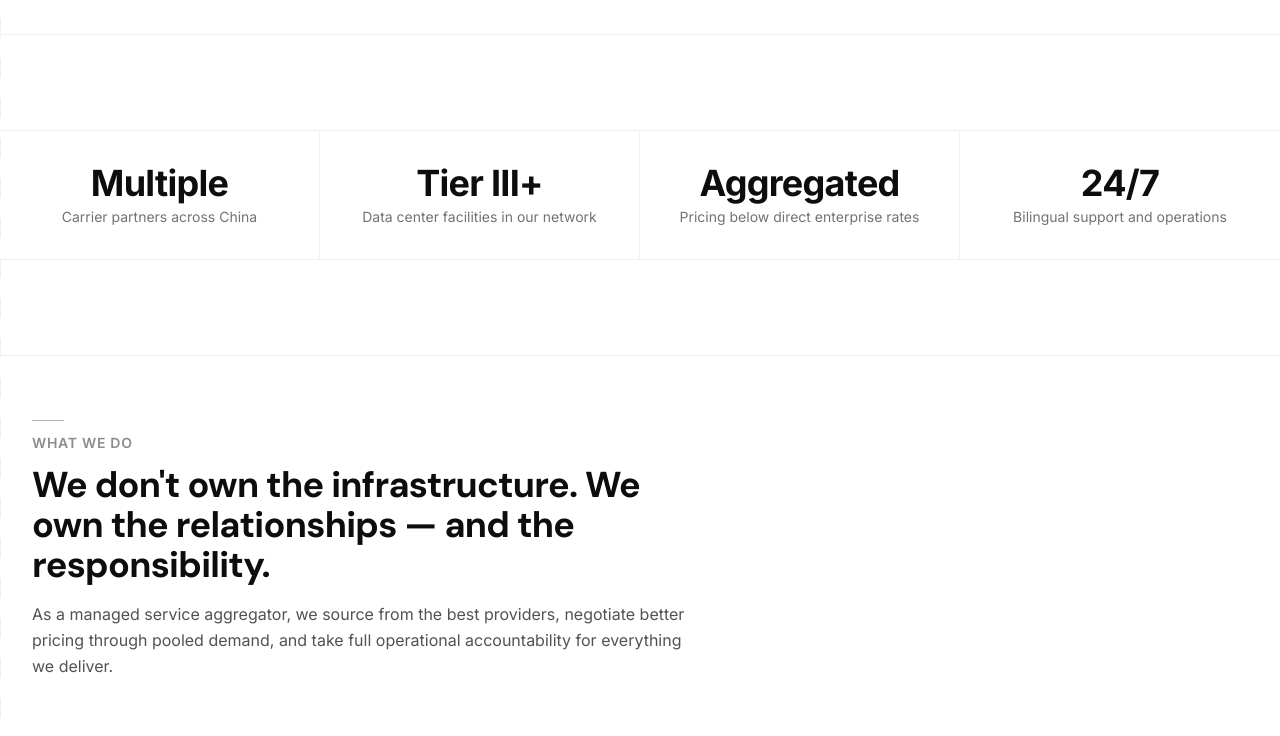
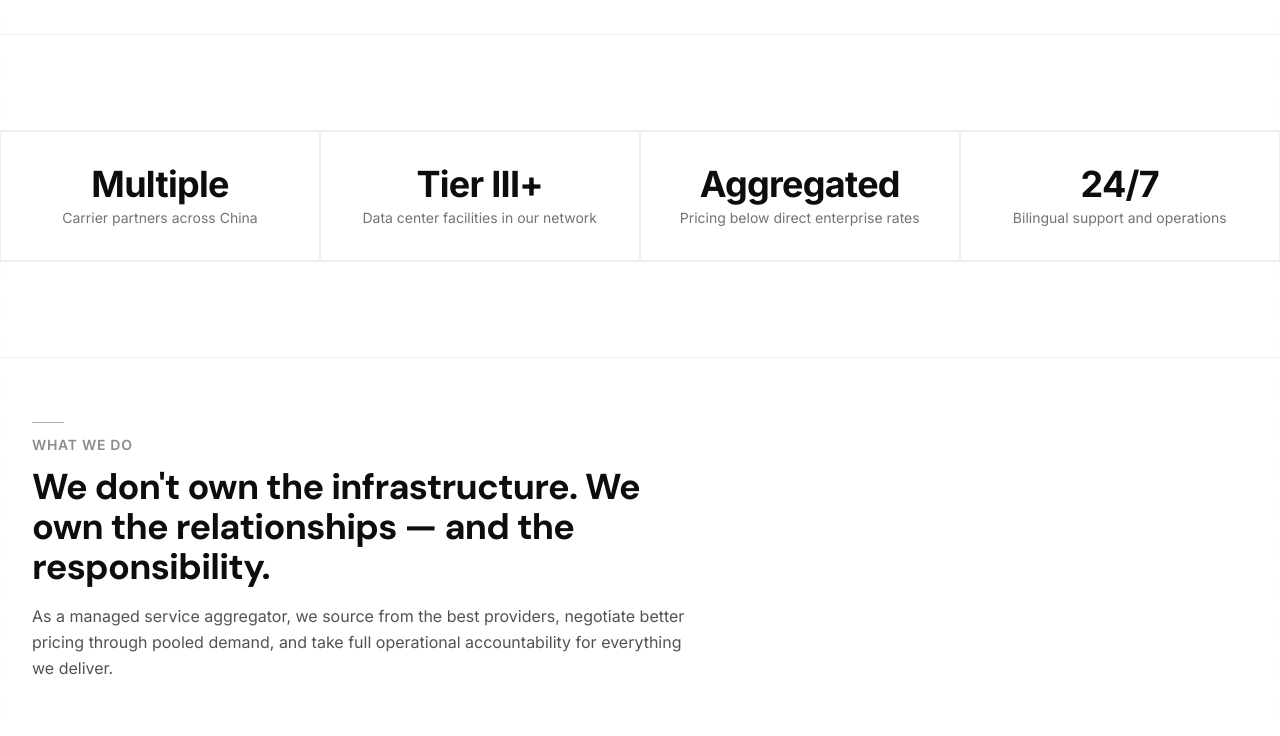
Before and after one commit to emoqbao/cninfrahub, a Next.js app: page / in a window 1280 px wide. Shown: the part 785-1521 px from the top of the page. Built offline with nearby package versions, Linux system fonts and the light colour scheme.

Commit message:
Rewrite: SVG stroke-dasharray for symmetric vert lines; BentoCell full 4-side solid border with negative margin collapse

```diff
--- a/src/components/ui/BentoGrid.tsx
+++ b/src/components/ui/BentoGrid.tsx
@@ -6,21 +6,17 @@ const GRID_COLS: Record<number, string> = {
   4: "grid-cols-4",
 };
 
-const DASH_GRADIENT = "repeating-linear-gradient(to bottom, #f0f0f0 0px, #f0f0f0 20px, transparent 20px, transparent 40px)";
-
 export function BentoGrid({ children }: { children: ReactNode }) {
   return (
     <div className="mx-auto max-w-7xl relative border-b-[0.5px] border-solid border-[#f0f0f0]">
-      {/* Left dashed vertical line */}
-      <div
-        className="absolute left-0 top-0 bottom-0 z-0 pointer-events-none"
-        style={{ width: "0.5px", background: DASH_GRADIENT }}
-      />
-      {/* Right dashed vertical line */}
-      <div
-        className="absolute right-0 top-0 bottom-0 z-0 pointer-events-none"
-        style={{ width: "0.5px", background: DASH_GRADIENT }}
-      />
+      <svg
+        className="absolute top-0 left-0 w-full h-full pointer-events-none z-0"
+        xmlns="http://www.w3.org/2000/svg"
+        preserveAspectRatio="none"
+      >
+        <line x1="0" y1="0" x2="0" y2="100%" stroke="#f0f0f0" strokeWidth="0.5" strokeDasharray="20 20" />
+        <line x1="100%" y1="0" x2="100%" y2="100%" stroke="#f0f0f0" strokeWidth="0.5" strokeDasharray="20 20" />
+      </svg>
       {children}
     </div>
   );
@@ -59,7 +55,7 @@ export function BentoCell({
   className?: string;
 }) {
   return (
-    <div className={`relative z-[2] border-r-[0.5px] border-solid border-[#f0f0f0] last:border-r-0 ${className}`}>
+    <div className={`relative z-[2] -ml-[0.5px] first:ml-0 border-[0.5px] border-solid border-[#f0f0f0] ${className}`}>
       {children}
     </div>
   );
```
